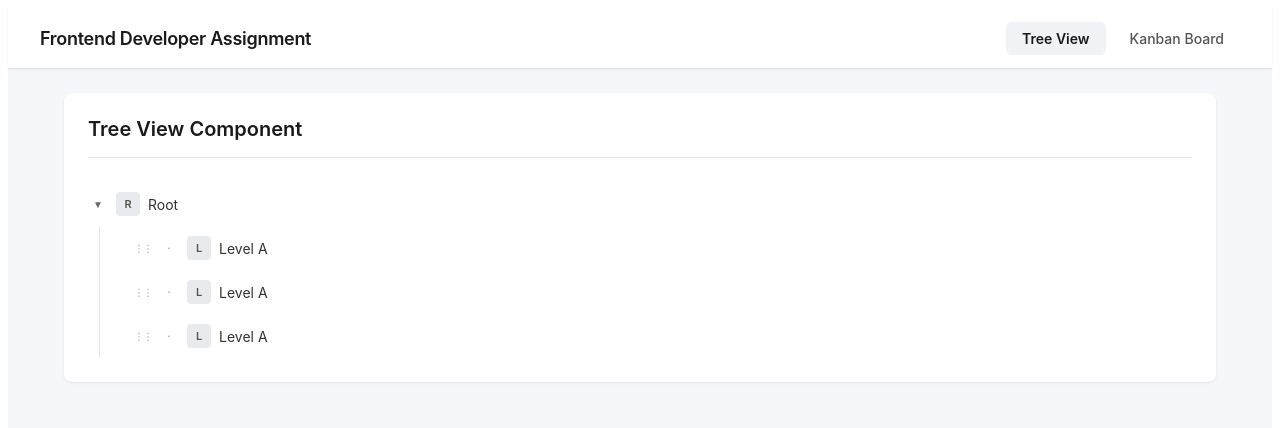
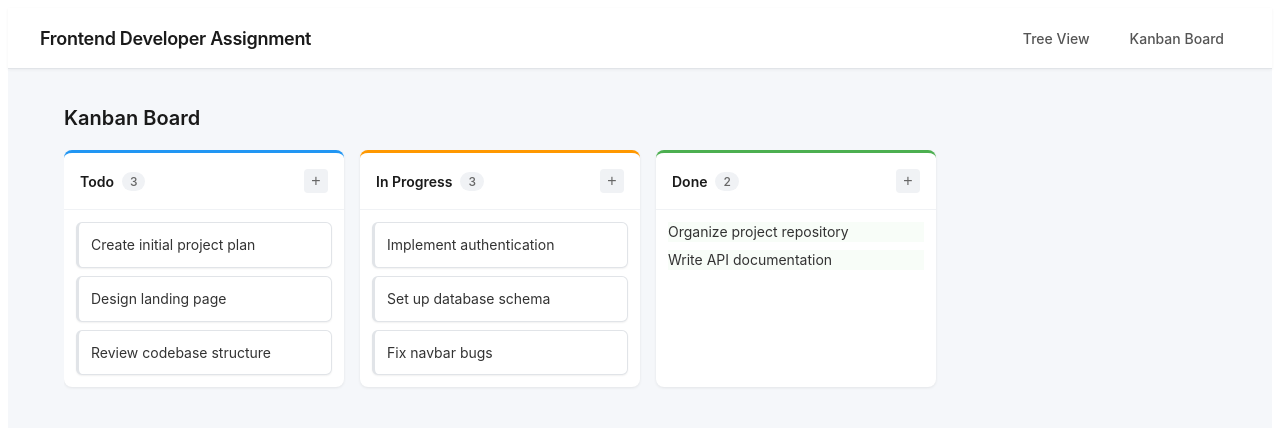
Before and after one commit to Nirajtiwari6698/frontend_Assignment, a React (Vite) app: page / in a window 1280 px wide. Shown: the top 428 px of the page. Built offline with nearby package versions, Linux system fonts and the light colour scheme.

Commit message:
Fix GitHub Pages deployment with correct base path

```diff
--- a/src/app/App.tsx
+++ b/src/app/App.tsx
@@ -43,11 +43,10 @@ function Navigation(): React.JSX.Element {
         <h1 className={styles.navTitle}>Frontend Developer Assignment</h1>
         <div className={styles.navLinks}>
           <NavLink
-            to="/"
+            to="/tree"
             className={({ isActive }) =>
               isActive ? styles.navLinkActive : styles.navLink
             }
-            end
           >
             Tree View
           </NavLink>
@@ -107,7 +106,8 @@ export function App(): React.JSX.Element {
         <Navigation />
         <main className={styles.main}>
           <Routes>
-            <Route path="/" element={<TreeViewPage />} />
+            <Route path="/" element={<KanbanBoardPage />} />
+            <Route path="/tree" element={<TreeViewPage />} />
             <Route path="/kanban" element={<KanbanBoardPage />} />
           </Routes>
         </main>
```
